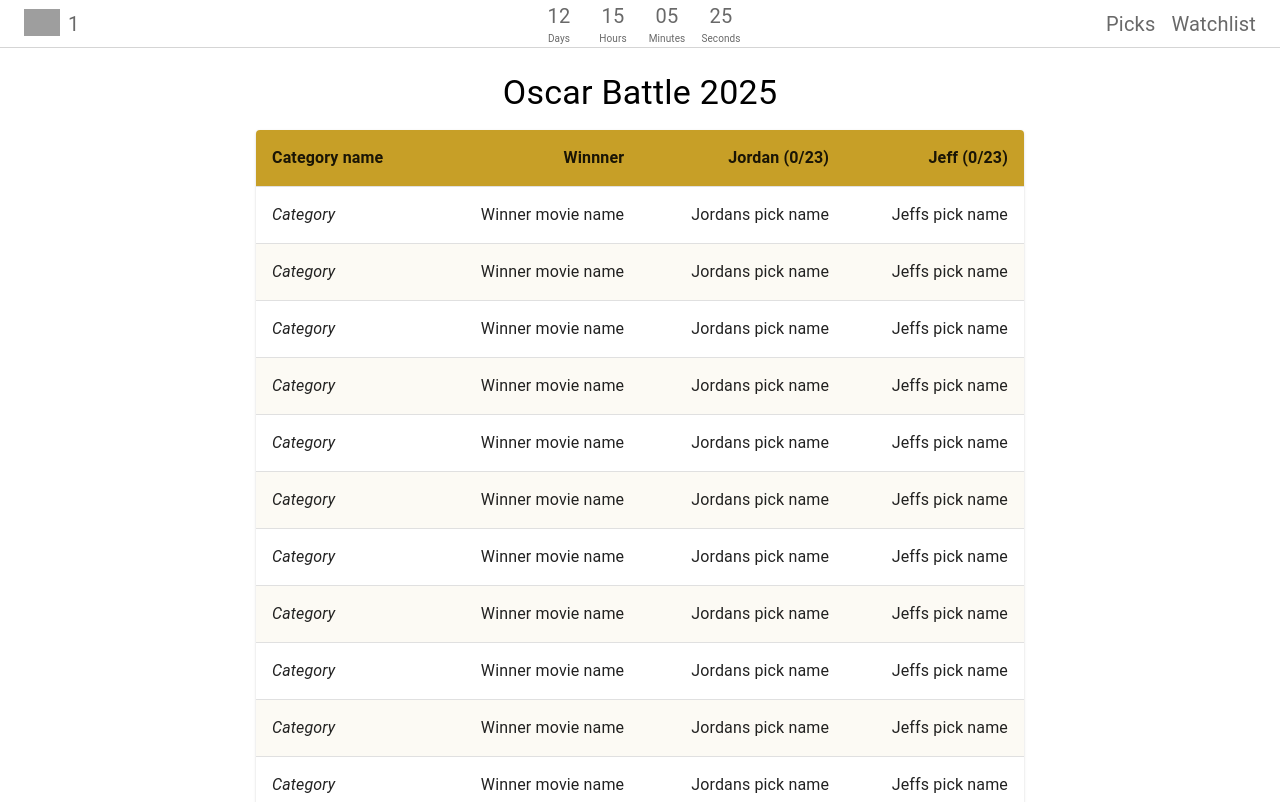
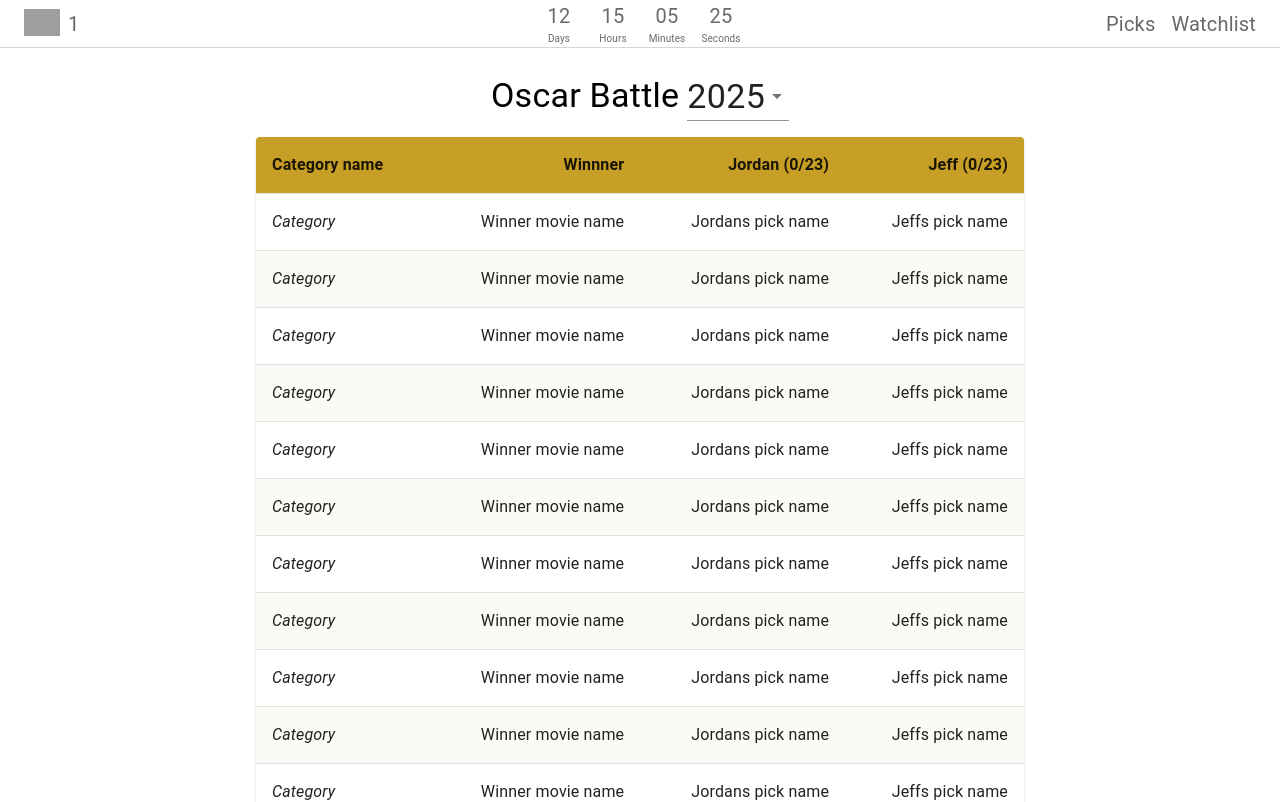
Before and after one commit to Smoopfrog/jj-oscars, a React (Create React App) app: page /user/1/battle in a window 1280 px wide. Shown: the top 802 px of the page. Built offline with nearby package versions, Linux system fonts and the light colour scheme; no server answers; grey boxes are pictures that could not be loaded.

Commit message:
add year selector to battle table

```diff
--- a/src/Pages/Battle/Battle.tsx
+++ b/src/Pages/Battle/Battle.tsx
@@ -1,8 +1,18 @@
-import { Box, Table, Typography } from "@mui/material";
-import React from "react";
+import {
+	Box,
+	MenuItem,
+	Select,
+	SelectChangeEvent,
+	Table,
+	Typography,
+} from "@mui/material";
+import React, { useState } from "react";
 import BattleTable from "./BattleTable";
+import dayjs from "dayjs";
 
 const Battle = () => {
+	const [year, setYear] = useState<number>(dayjs().year());
+
 	return (
 		<Box
 			display={"flex"}
@@ -11,7 +21,39 @@
 			gap={2}
 			mb={5}
 		>
-			<Typography variant="h4">Oscar Battle 2025</Typography>
+			<Box
+				display={"flex"}
+				gap={1}
+				alignItems={"center"}
+				justifyContent={"space-between"}
+			>
+				<Typography variant="h4">Oscar Battle </Typography>
+				<Select
+					labelId="year-select-label"
+					id="year-select"
+					value={year}
+					label={
+						<Typography variant="h4" fontSize={34}>
+							{year}
+						</Typography>
+					}
+					variant="standard"
+					onChange={(e: SelectChangeEvent<number>) =>
+						setYear(e.target.value as number)
+					}
+					sx={{
+						padding: 0,
+						fontSize: 34,
+						"& .MuiSelect-select": {
+							padding: 0,
+						},
+					}}
+				>
+					<MenuItem value={2025}>2025</MenuItem>
+					<MenuItem value={2024}>2024</MenuItem>
+					<MenuItem value={2023}>2023</MenuItem>
+				</Select>
+			</Box>
 			<BattleTable />
 		</Box>
 	);
```
